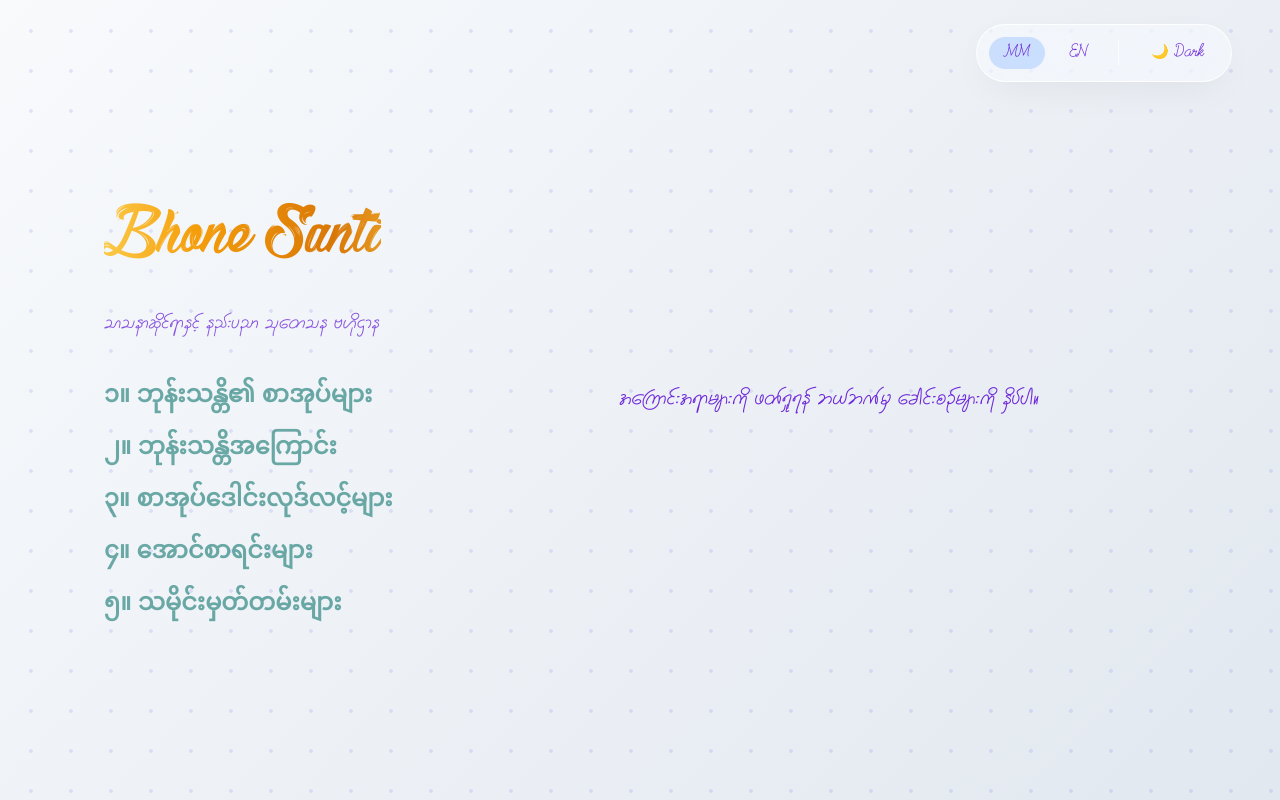
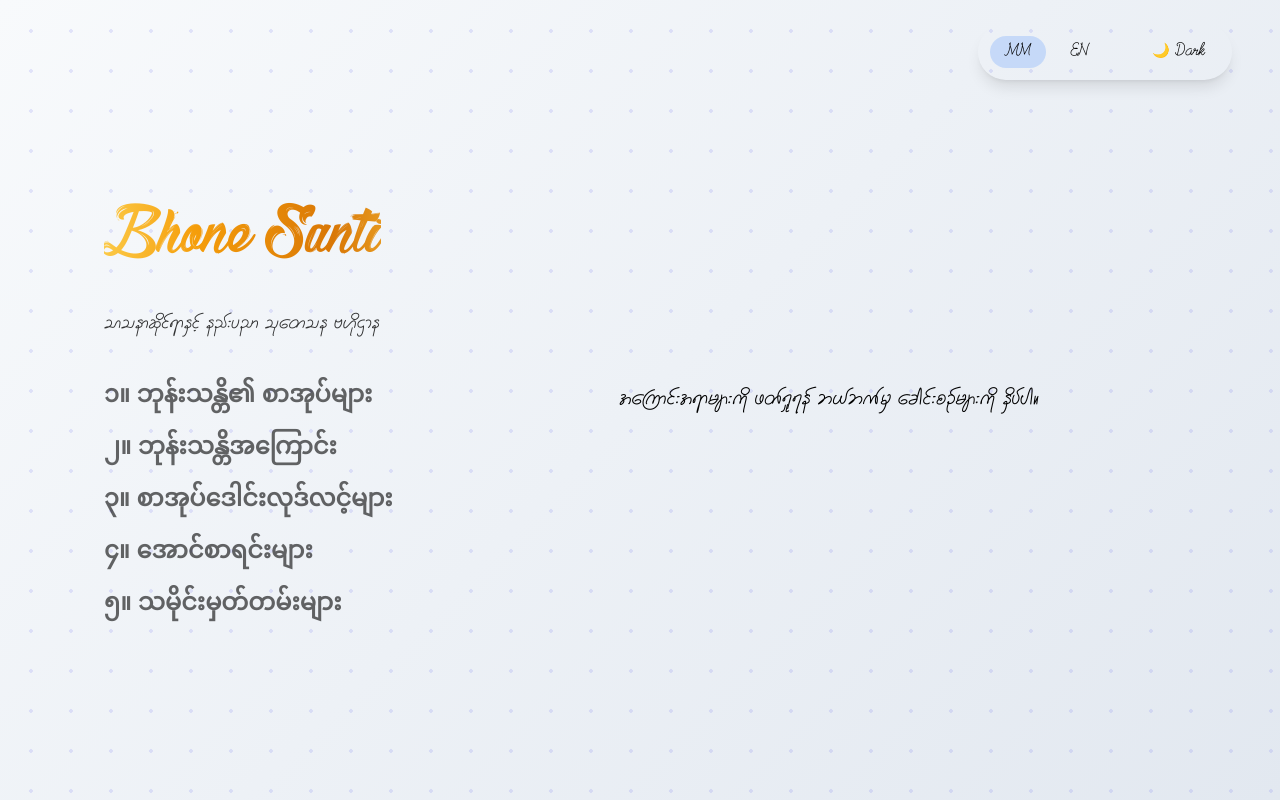
Before and after one commit to Sironal777/bhonesanti-web, a Next.js app: page / in a window 1280 px wide. Built offline with nearby package versions, Linux system fonts and the light colour scheme.

Commit message:
Update globals.css

```diff
--- a/app/globals.css
+++ b/app/globals.css
@@ -3,10 +3,6 @@
 
 :root {
   --bg-liquid-gradient: linear-gradient(135deg, #f8fafc 0%, #e2e8f0 100%);
-  --glass-bg: rgba(255, 255, 255, 0.4);
-  --glass-border: rgba(255, 255, 255, 0.8);
-  --glass-hover: rgba(255, 255, 255, 0.6);
-
   --text-title-sub: #0f766e;
   --text-long-read: #1e293b;
   --text-note: #6d28d9;
@@ -14,10 +10,6 @@
 
 [data-theme="dark"] {
   --bg-liquid-gradient: linear-gradient(135deg, #030712 0%, #0f172a 100%);
-  --glass-bg: rgba(15, 23, 42, 0.45);
-  --glass-border: rgba(255, 255, 255, 0.15);
-  --glass-hover: rgba(30, 41, 59, 0.65);
-
   --text-title-sub: #2dd4bf;
   --text-long-read: #f8fafc;
   --text-note: #c084fc;
@@ -26,85 +18,128 @@
 body {
   background: var(--bg-liquid-gradient);
   min-height: 100vh;
-  overflow: hidden; /* စခရင်အပြည့်ပဲထားပြီး Scroll ဘားများကို ဖျောက်ထားမည် */
+  overflow: hidden;
   position: relative;
-  transition: background 0.8s cubic-bezier(0.4, 0, 0.2, 1);
+  transition: background 0.8s ease;
 }
 
-/* ဖြည်းဖြည်းချင်း ရွေ့လျားနေသော ဒစ်ဂျစ်တယ်လှိုင်းများ */
+/* ဒစ်ဂျစ်တယ်လှိုင်းများ */
 .digital-wave-bg {
   position: fixed;
   top: 0; left: 0; width: 100vw; height: 100vh;
   background-image: radial-gradient(rgba(99, 102, 241, 0.15) 2px, transparent 0);
   background-size: 40px 40px;
-  animation: moveWaves 20s linear infinite; /* ပိုမို နှေးကွေးစေရန် 20s ထားသည် */
+  animation: moveWaves 20s linear infinite;
   pointer-events: none;
   z-index: 0;
 }
-
 @keyframes moveWaves {
   0% { background-position: 0 0; }
   100% { background-position: 40px 40px; }
 }
 
-/* မှန်သားပြင် ကတ်ပြားများ */
-.ios-glass-card {
-  background: var(--glass-bg);
-  backdrop-filter: blur(40px) saturate(220%);
-  -webkit-backdrop-filter: blur(40px) saturate(220%);
-  border: 1px solid var(--glass-border);
-  box-shadow: 0 12px 40px -12px rgba(0, 0, 0, 0.08);
-  transition: all 0.6s cubic-bezier(0.25, 0.8, 0.25, 1);
+/* Card ပေါ်လာမည့် Animation */
+.content-reveal {
+  animation: smoothReveal 1s cubic-bezier(0.22, 1, 0.36, 1) forwards;
+}
+@keyframes smoothReveal {
+  0% { opacity: 0; transform: scale(0.95) translateY(20px); filter: blur(8px); }
+  100% { opacity: 1; transform: scale(1) translateY(0); filter: blur(0); }
 }
 
-/* ခေါင်းစဉ်များကို နှိပ်ချင်စရာဖြစ်အောင် Hover Effect ထည့်ထားခြင်း */
-.title-button {
-  transition: all 0.5s ease;
-  cursor: pointer;
-}
-.title-button:hover {
-  transform: translateX(10px);
-  color: var(--text-title-sub);
-}
-
-/* 🔥 အချက်အလက်များ အလယ်ဗဟိုတွင် အနုပညာဆန်ဆန် ပေါ်လာစေမည့် နှေးကွေးသော Animation */
-.content-reveal {
-  animation: smoothReveal 1.2s cubic-bezier(0.22, 1, 0.36, 1) forwards;
-}
-
-@keyframes smoothReveal {
-  0% {
-    opacity: 0;
-    transform: scale(0.95) translateY(20px);
-    filter: blur(8px);
-  }
-  100% {
-    opacity: 1;
-    transform: scale(1) translateY(0);
-    filter: blur(0);
-  }
-}
-
-/* ရွှေရောင် ခေါင်းစဉ်ကြီး စနစ် */
+/* ရွှေရောင် ခေါင်းစဉ်ကြီး */
 @keyframes goldMovement {
   0% { background-position: 0% 50%; }
   50% { background-position: 100% 50%; }
   100% { background-position: 0% 50%; }
 }
-
 .font-main-title {
   font-family: var(--font-title-main), sans-serif;
-  font-weight: 400;
   line-height: 1.6;
   padding: 0.2em 0;
   background: linear-gradient(90deg, #ffe066, #f59e0b, #d97706, #fcd34d, #ffe066);
   background-size: 200% auto;
   -webkit-background-clip: text;
   -webkit-text-fill-color: transparent;
-  animation: goldMovement 6s linear infinite; /* ရွှေရောင်လှိုင်းကို အနည်းငယ် နှေးထားသည် */
+  animation: goldMovement 6s linear infinite;
   display: inline-block;
 }
 
-.font-sub-title { font-family: var(--font-title-sub), sans-serif; color: var(--text-title-sub); font-weight: 700; }
-.font-long-read { font-family: var(--font-reading), sans-serif; color: var(--text-long-read); line-height: 1.8; }
-.font-note-text { font-family: var(--font-note), sans-serif; color: var(--text-note); }
+/* =========================================
+   Uiverse.io Magic Button Hover Styles
+========================================= */
+.magic-btn {
+  position: relative;
+  padding: 15px 30px;
+  background: rgba(255, 255, 255, 0.1);
+  backdrop-filter: blur(10px);
+  border: 1px solid rgba(255, 255, 255, 0.2);
+  border-radius: 12px;
+  transition: all 0.4s ease-in-out;
+  cursor: pointer;
+  text-align: left;
+  overflow: visible;
+  z-index: 10;
+}
+
+[data-theme="dark"] .magic-btn {
+  background: rgba(15, 23, 42, 0.4);
+  border: 1px solid rgba(255, 255, 255, 0.05);
+}
+
+.magic-btn:hover {
+  padding: 15px 20px 15px 40px; /* ရှေ့ကို နည်းနည်းတွန်းထွက်သွားမည် */
+  border-radius: 12px 12px 24px 24px;
+  background: rgba(245, 221, 183, 0.9); /* Uiverse မူရင်းရွှေဝါရောင် */
+  color: #181818 !important;
+  box-shadow: 2px 2px 15px rgba(0,0,0,0.1), inset 2px 2px 10px rgba(255,255,255,0.8);
+}
+
+/* Icon (အရွက်/အလင်း) များ လွင့်ထွက်မည့်စနစ် */
+.magic-icon {
+  position: absolute;
+  top: 50%; left: 50%;
+  transform: translate(-50%, -50%);
+  width: 0px; height: auto;
+  transition: all 0.5s ease-in-out;
+  z-index: -1;
+  opacity: 0;
+}
+
+.magic-btn:hover .icon-1 {
+  top: -150%; left: 20%;
+  width: 40px; opacity: 1;
+  animation: inIcon1 1s ease 0.1s forwards;
+}
+.magic-btn:hover .icon-2 {
+  top: -100%; left: 80%;
+  width: 50px; opacity: 1;
+  animation: inIcon2 1s ease 0.2s forwards;
+}
+.magic-btn:hover .icon-3 {
+  top: -80%; left: 10%;
+  width: 35px; opacity: 1;
+  animation: inIcon3 1s ease 0.15s forwards;
+}
+
+@keyframes inIcon1 {
+  0% { transform: translate(-50%, 0) rotate(0deg) scale(0.5); }
+  50% { transform: translate(-50%, -20px) rotate(15deg) scale(1.2); }
+  100% { transform: translate(-50%, 0) rotate(5deg) scale(1); }
+}
+@keyframes inIcon2 {
+  0% { transform: translate(-50%, 0) rotate(0deg) scale(0.5); }
+  50% { transform: translate(-50%, -15px) rotate(-10deg) scale(1.1); }
+  100% { transform: translate(-50%, 0) rotate(-5deg) scale(1); }
+}
+@keyframes inIcon3 {
+  0% { transform: translate(-50%, 0) rotate(0deg) scale(0.5); }
+  50% { transform: translate(-50%, -25px) rotate(20deg) scale(1.3); }
+  100% { transform: translate(-50%, 0) rotate(10deg) scale(1); }
+}
+
+.fil-leaf { fill: #f59e0b; } /* ရွှေဝါရောင် အရွက်လေးများ */
+
+.font-sub-title { font-family: var(--font-title-sub), sans-serif; font-weight: 700; }
+.font-long-read { font-family: var(--font-reading), sans-serif; line-height: 1.8; }
+.font-note-text { font-family: var(--font-note), sans-serif; }
```
